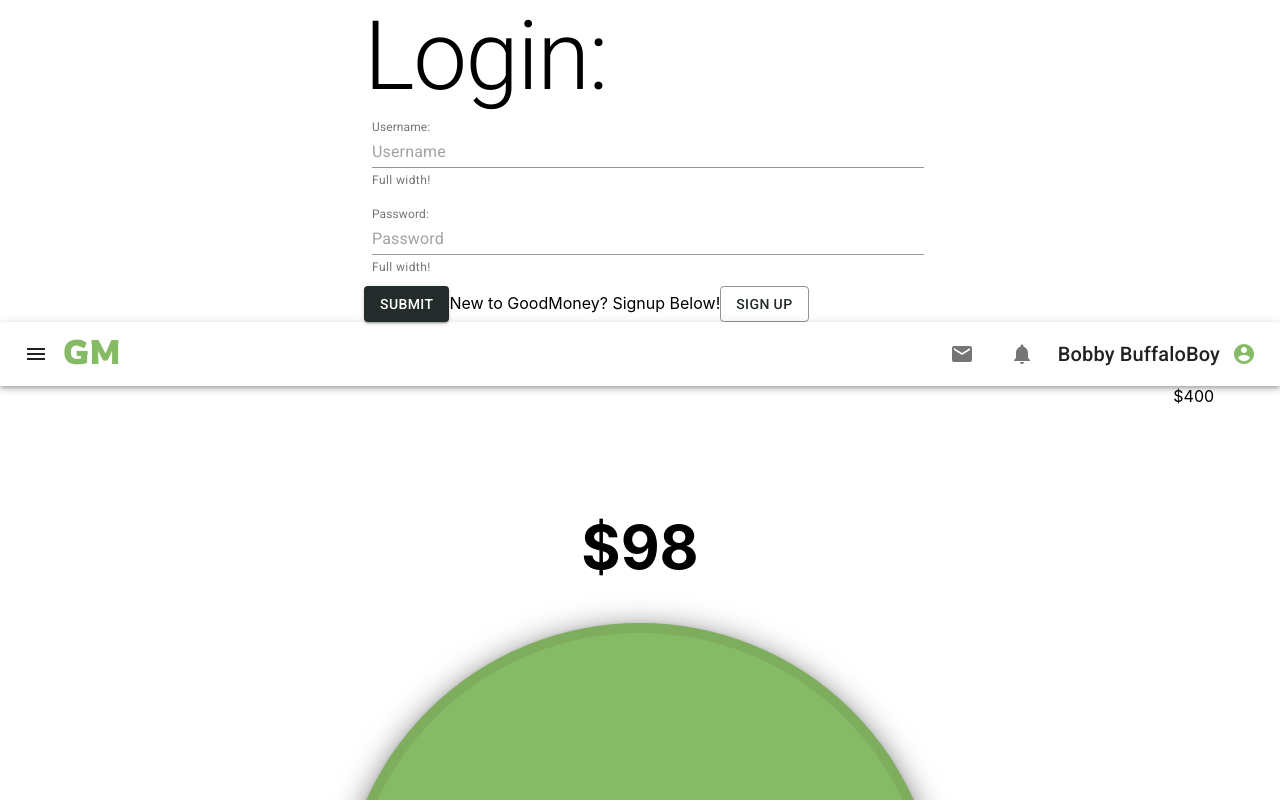
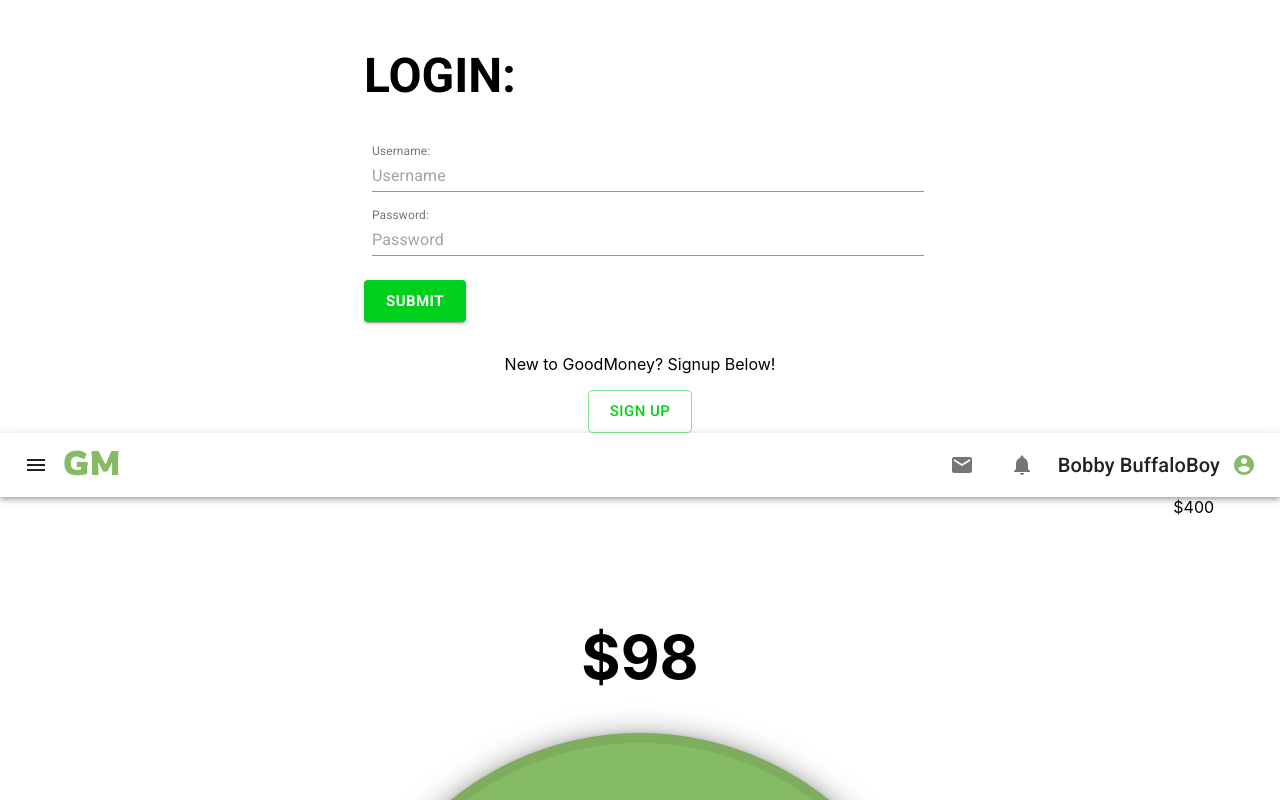
Before and after one commit to IPSMS/Good_Money_App, a React (Create React App) app in the folder GM_Frontend/: page /home in a window 1280 px wide. Shown: the top 800 px of the page. Built offline with nearby package versions, Linux system fonts and the light colour scheme.

Commit message:
Styled the login page, changed the secondary theme to green. Fixed the routing

```diff
--- a/GM_Frontend/src/components/App.js
+++ b/GM_Frontend/src/components/App.js
@@ -20,9 +20,9 @@ export default function App() {
     <Router>
 
       <div>
-
-      <Login />
-
+      <ThemeProvider theme={theme}>
+        <Login />
+      </ThemeProvider>
 
 
       </div>
--- a/GM_Frontend/src/components/ui/Theme.js
+++ b/GM_Frontend/src/components/ui/Theme.js
@@ -8,7 +8,7 @@ export default createMuiTheme({
       dark: "#5ea137",
     },
     secondary: {
-      main: "#232b2b",
+      main: "#00D01B",
     },
   },
 });
--- a/GM_Frontend/src/pages/Login.js
+++ b/GM_Frontend/src/pages/Login.js
@@ -1,12 +1,13 @@
 import React from "react";
 import AppBar from "../components/AppBar";
 import CompleteButton from "../components/CompleteButton";
+import {Link} from "react-router-dom";
 
 // To create the styles object
 import { makeStyles } from "@material-ui/core/styles";
 
 // Material UI imports
-import { Grid, Container, Typography, TextField, Button } from "@material-ui/core";
+import { Grid, Container, Typography, TextField, Button, Box } from "@material-ui/core";
 
 // Styles Object
 const useStyles = makeStyles((theme) => ({
@@ -22,6 +23,30 @@ const useStyles = makeStyles((theme) => ({
   grandTotalBox: {
     textAlign: 'right',
     display: 'inline-block'
+  },
+  formInputs__submit: {
+    marginTop: "1rem",
+    color: "#fff",
+    marginTop: "1rem",
+    fontWeight: "bold"
+  },
+  signupContainer: {
+    marginTop: "2rem"
+  },
+  signup_button: {
+    textAlign: "center",
+    marginTop: "1rem",
+    fontWeight: "bold"
+  },
+  textDecorationNone: {
+      textDecoration: "none"
+  },
+  headerTitle: {
+      marginBottom: "2rem",
+      fontWeight: "bold"
+  },
+  wrapper: {
+    paddingTop: "3rem"
   }
 }));
 
@@ -30,16 +55,16 @@ export default function Login() {
   const classes = useStyles();
 
   return (
-    <Container maxWidth="sm">
-        <Typography variant="h1" >
-            Login:
+    <Container maxWidth="sm" className={classes.wrapper}>
+        <Typography variant="h3" className={classes.headerTitle}>
+            LOGIN:
         </Typography>
+        <Box className="formInputs" >
             <TextField
             id="standard-full-width"
             label="Username:"
             style={{ margin: 8 }}
             placeholder="Username"
-          helperText="Full width!"
             fullWidth
             margin="normal"
             InputLabelProps={{
@@ -51,23 +76,38 @@ export default function Login() {
             label="Password:"
             style={{ margin: 8 }}
             placeholder="Password"
-          helperText="Full width!"
             fullWidth
             margin="normal"
             InputLabelProps={{
                 shrink: true,
             }}
             />
-        <Button variant="contained" color="secondary">
+            <Button
+                variant="contained"
+                color="secondary"
+                className={classes.formInputs__submit}
+                size="large"
+                onClick={()=>{ console.log('WINNER!')}}
+            >
                 SUBMIT
             </Button>
+        </Box>
 
-        <Typography variant="p" >
+        <Box className={classes.signupContainer}>
+            <Typography variant="p" align="center" display="block" >
                 New to GoodMoney? Signup Below!
             </Typography>
-        <Button variant="outlined" color="secondary">
-            SIGN UP
-        </Button>
+            <Box className={classes.signup_button}>
+                <Link
+                    to="/signup"
+                    className={classes.textDecorationNone}
+                    >
+                    <Button variant="outlined" color="secondary" size="large">SIGN UP</Button>
+                </Link>
+            </Box>
+
+        </Box>
+
     </Container>
   );
 }
```
Lines whose indentation alone changed are shown as unchanged.
